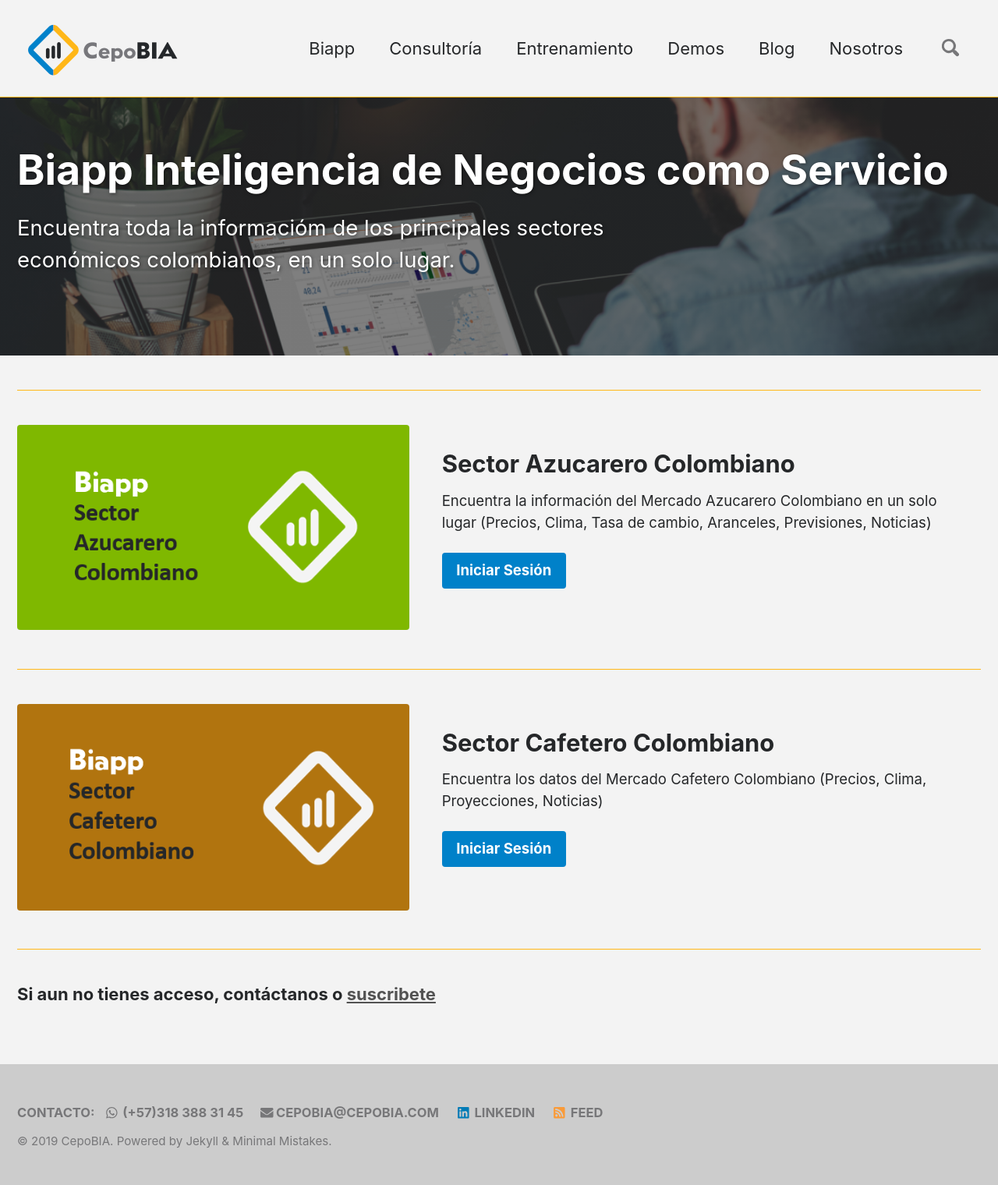
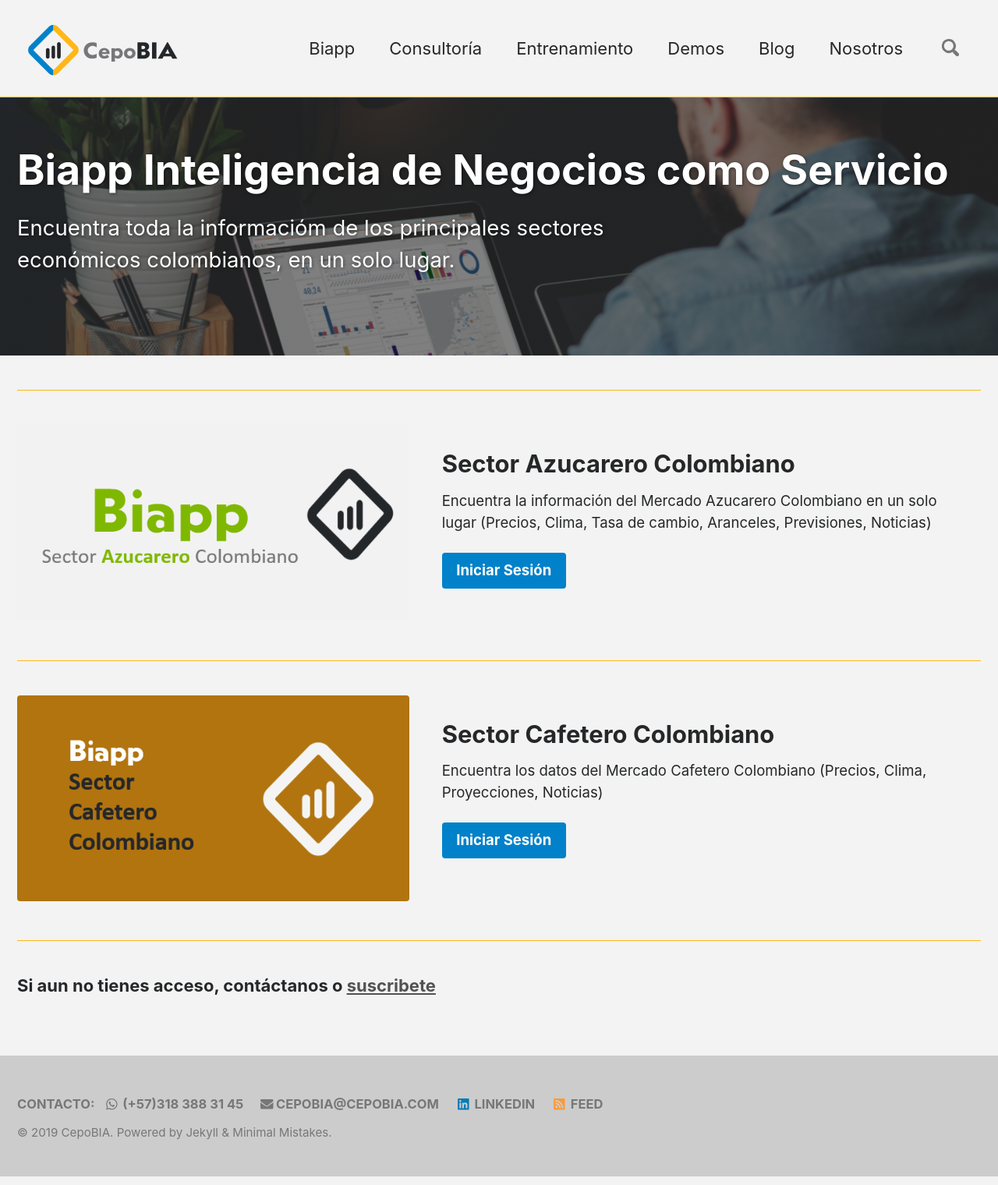
Before and after one commit to cepobia/cepobia.github.io, a Jekyll site: the page built from _pages/BIaaS.md, in a window 1280 px wide. Shown: the whole page at 78% size. Built offline with Jekyll 4.4.1, drawn with Linux system fonts in a browser that asks for light colours; cached includes are drawn as plain includes; nearby versions of some CDN libraries.

Commit message:
nuevos logos

```diff
--- a/_pages/BIaaS.md
+++ b/_pages/BIaaS.md
@@ -11,7 +11,7 @@
 excerpt: "Encuentra toda la informacióm de los principales sectores económicos colombianos, en un solo lugar. "
 
 feature_row1:
-  - image_path: /assets/images/logos/Biappsugar.png
+  - image_path: /assets/images/logos/Biappsugar2.png
     title: "Sector Azucarero Colombiano"
     excerpt: "Encuentra la información del Mercado Azucarero Colombiano en un solo lugar (Precios, Clima, Tasa de cambio, Aranceles, Previsiones, Noticias)"
     url: "/biapp/sugar/"
```
Also changed, not shown: index.md (+1 -1 lines), assets/images/logos/Biapp 2.png (added), assets/images/logos/BiappSugar2.png (added), assets/images/logos/Picture1.png (added).
